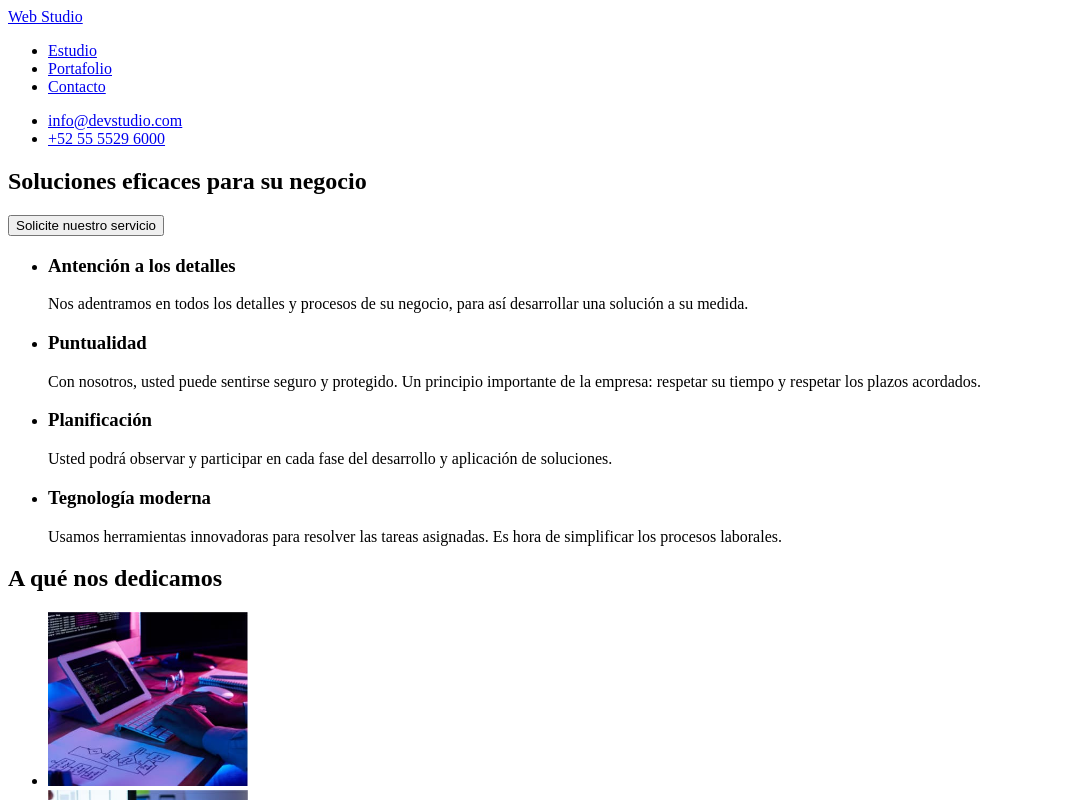
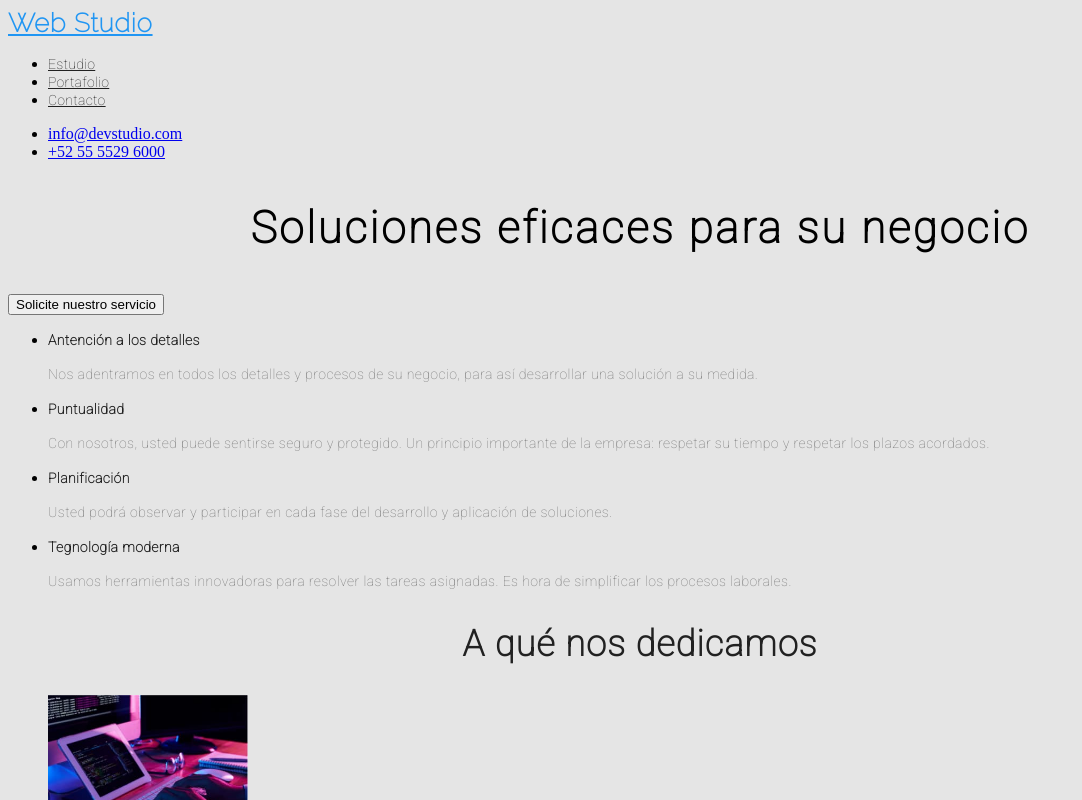
Before and after one commit to Sr-Drachen/goit-markup-hw-02, a plain HTML site: page index.html in a window 1280 px wide. Shown: the top 800 px of the page, without its empty margins (0-1082 px from the left). Drawn offline with Linux system fonts and the light colour scheme.

Commit message:
Hice resto
Importe las librerias de fonts de google, y hice un po de css

```diff
--- a/css/style.css
+++ b/css/style.css
@@ -1,19 +1,69 @@
-.logo {
-  color: #2196f3;
-  position: absolute;
-  width: 145px;
-  height: 31px;
-  left: 215px;
-  top: 24px;
-
-  font-family: 'Raleway';
-  font-style: normal;
+.logo{
+  font-size: 26px;
   font-weight: 700;
-  font-size: 26px;
   line-height: 31px;
-  /* identical to box height */
-
   letter-spacing: 0.03em;
-
-  color: #2196f3;
+  text-align: right;
+  color: #2196F3;
+  font-family: 'Raleway', sans-serif;
 }
+.nav-link{
+  font-size: 14px;
+  font-weight: 500;
+  line-height: 16px;
+  letter-spacing: 0.02em;
+  text-align: left;
+  color: #212121;
+  font-family: 'Roboto', sans-serif;
+}
+body{
+  background: #E5E5E5;
+}
+address{
+  font-family: 'Roboto', sans-serif;
+  font-size: 14px;
+  font-weight: 400;
+  line-height: 24px;
+  letter-spacing: 0.03em;
+  text-align: left;
+  color: #FFFFFF;
+;
+}
+h2{
+  font-family: 'Roboto', sans-serif;
+  font-size: 36px;
+  font-weight: 700;
+  line-height: 42px;
+  letter-spacing: 0.03em;
+  text-align: center;
+  color: #212121;
+}
+h3{
+  font-family: 'Roboto', sans-serif;
+  font-size: 14px;
+  font-weight: 700;
+  line-height: 16px;
+  letter-spacing: 0.03em;
+  text-align: left;
+  color: #212121;
+}
+p{
+  font-family: 'Roboto', sans-serif;
+  font-size: 14px;
+  font-weight: 400;
+  line-height: 24px;
+  letter-spacing: 0.03em;
+  text-align: left;
+  color: #757575;
+}
+h1{
+  font-family: 'Roboto', sans-serif;
+  font-size: 44px;
+  font-weight: 900;
+  line-height: 60px;
+  letter-spacing: 0.06em;
+  text-align: center;
+}
+footer{
+  background: #2F303A;
+}
--- a/index.html
+++ b/index.html
@@ -6,6 +6,10 @@
     <meta http-equiv="X-UA-Compatible" content="IE=edge">
     <meta name="viewport" content="width=device-width, initial-scale=1.0">
     <title>Web Studio</title>
+    <link rel="stylesheet" href="/css/style.css">
+    <link rel="preconnect" href="https://fonts.googleapis.com">
+    <link rel="preconnect" href="https://fonts.gstatic.com" crossorigin>
+    <link href="https://fonts.googleapis.com/css2?family=Raleway:wght@100&family=Roboto:wght@100&display=swap" rel="stylesheet">
 </head>
 
 <body>
@@ -75,7 +79,7 @@
                 </ul>
         </section>
         <section>
-            <h2 hidden>Nuestro Equipo</h2>
+            <h2>Nuestro Equipo</h2>
                 <ul>
                     <li>
                         <img src="images/andresc.jpg"
@@ -116,7 +120,7 @@
     </main>
 
     <footer>
-        <a href="#">Web Studio</a>
+        <a href="#" class="logo">Web Studio</a>
             <address>
                 <ul>
                     <li>
```
Also changed, not shown: protafolio.html (+4 -0 lines).
